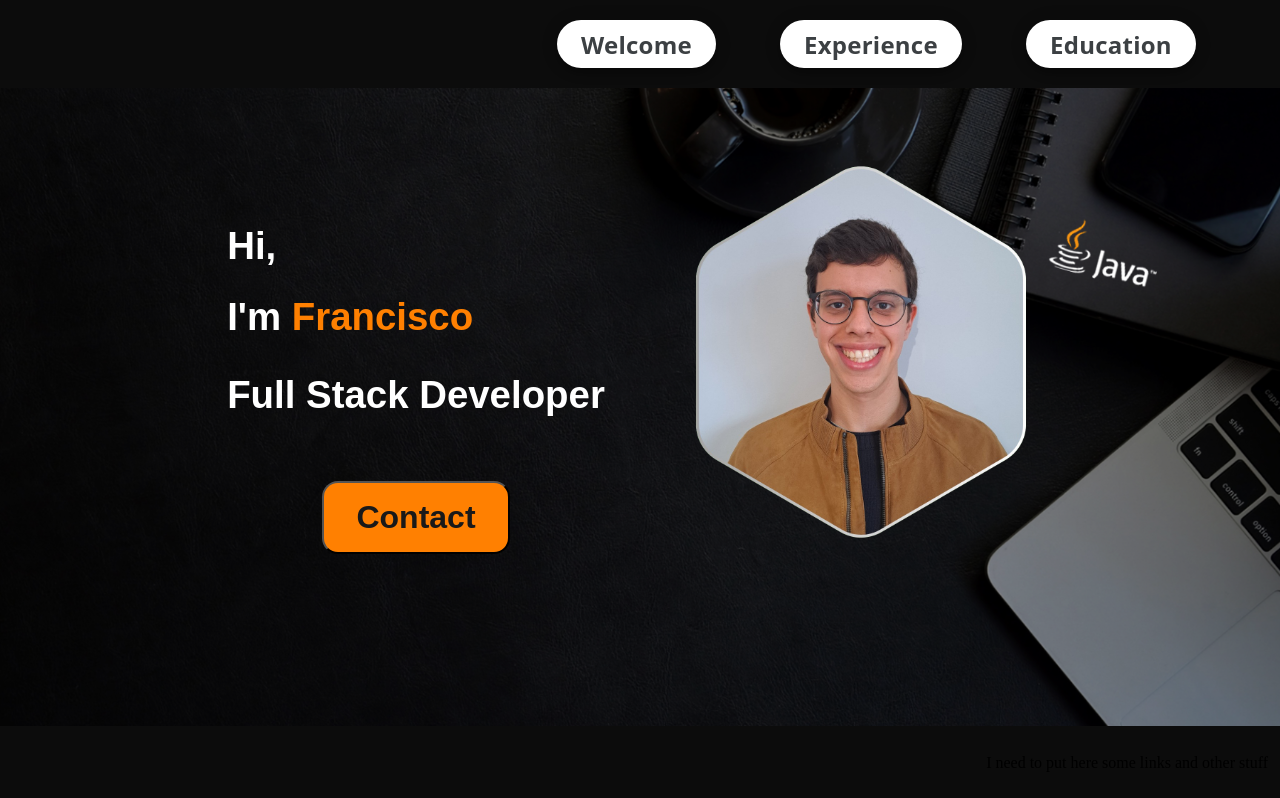
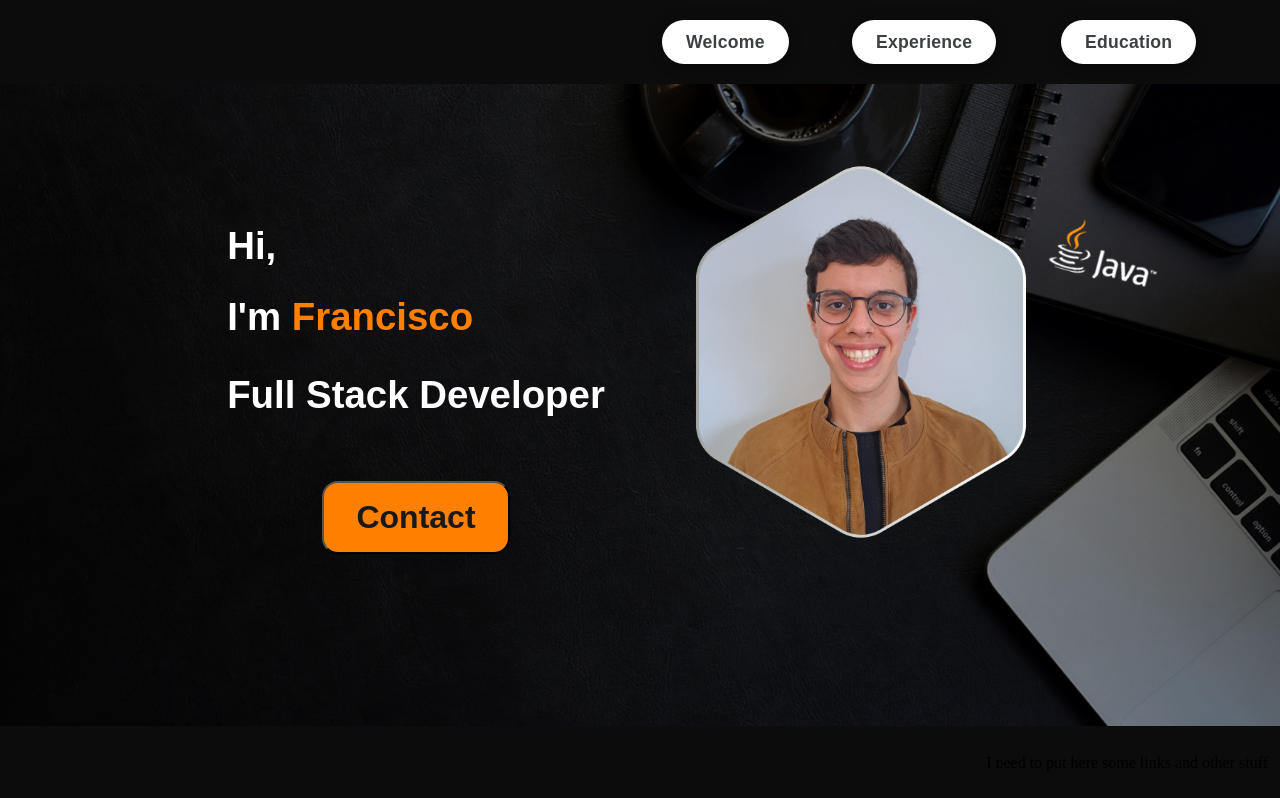
Before and after one commit to fh0312/fh0312.github.io, an Angular app in the folder portfolio/: page / in a window 1280 px wide. Shown: the top 798 px of the page. Built offline with nearby package versions, Linux system fonts and the light colour scheme.

Commit message:
Changing header button height and style

```diff
--- a/portfolio/src/app/header/header.component.css
+++ b/portfolio/src/app/header/header.component.css
@@ -19,26 +19,6 @@
 }
 
 
-button {
-  background-color: #FFFFFF;
-  border: 0;
-  border-radius: .5rem;
-  box-sizing: border-box;
-  color: #111827;
-  font-family: "Inter var", ui-sans-serif, system-ui, -apple-system, system-ui, "Segoe UI", Roboto, "Helvetica Neue", Arial, "Noto Sans", sans-serif, "Apple Color Emoji", "Segoe UI Emoji", "Segoe UI Symbol", "Noto Color Emoji";
-  font-size: 1.5rem;
-  font-weight: 600;
-  line-height: 2rem;
-  padding: 0.75rem 1rem;
-  text-align: center;
-  text-decoration: none #D1D5DB solid;
-  text-decoration-thickness: auto;
-  box-shadow: 0 1px 3px 0 rgba(0, 0, 0, 0.1), 0 1px 2px 0 rgba(0, 0, 0, 0.06);
-  cursor: pointer;
-  user-select: none;
-  -webkit-user-select: none;
-  touch-action: manipulation;
-}
 
 button {
   align-items: center;
@@ -52,9 +32,9 @@ button {
   cursor: pointer;
   display: inline-flex;
   fill: currentcolor;
-  font-size: 24px;
+  font-size: 1.1em;
   font-weight: 600;
-  height: 48px;
+  height: 2.5em;
   justify-content: center;
   letter-spacing: .25px;
   line-height: normal;
```
